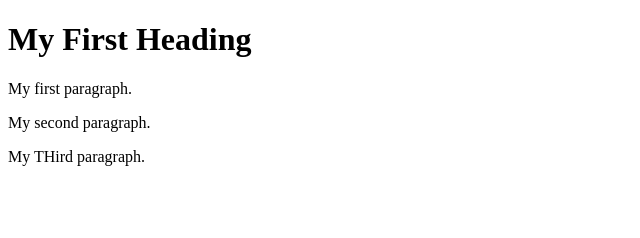
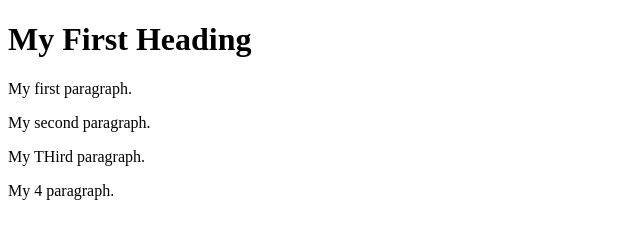
Before and after one commit to giowin/collabtest, a plain HTML site: page index.html in a window 1280 px wide. Shown: the whole page, without its empty margins (0-640 px from the left). Drawn offline with Linux system fonts and the light colour scheme.

Commit message:
Update index.html
yaya

```diff
--- a/index.html
+++ b/index.html
@@ -6,6 +6,7 @@
 <p>My first paragraph.</p>
   <p>My second paragraph.</p>
 <p>My THird paragraph.</p>
+  <p>My 4 paragraph.</p>
 
 </body>
 </html>
```
